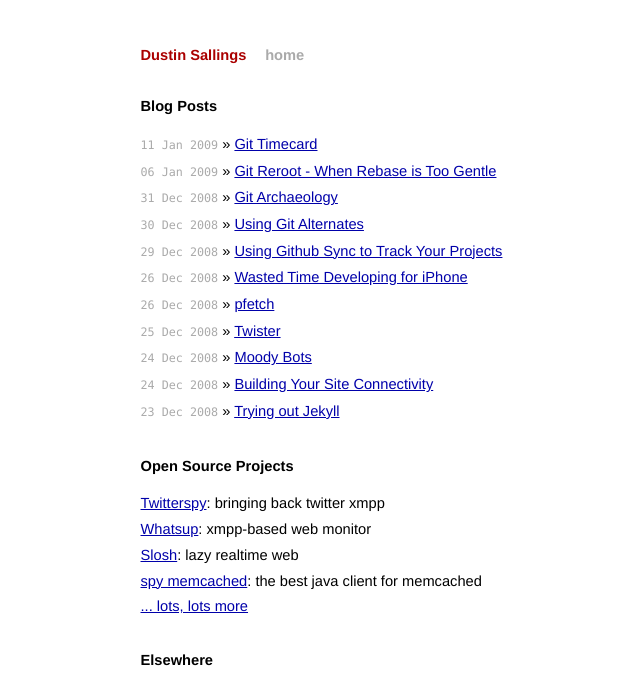
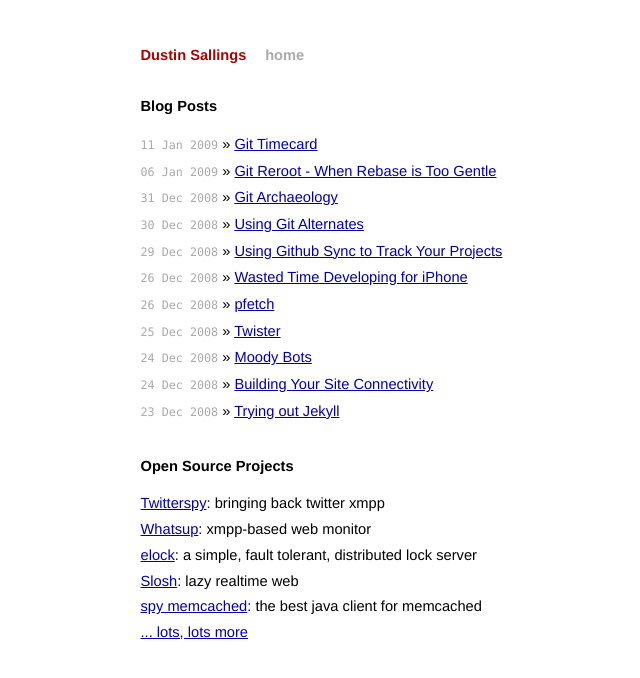
Before and after one commit to dustin/dustin.sallings.org, a Jekyll site: the page built from index.html, in a window 1280 px wide. Shown: the top 678 px of the page, without its empty margins (206-846 px from the left). Built offline with Jekyll 4.4.1, drawn with Linux system fonts in a browser that asks for light colours.

Commit message:
Link to elock.

```diff
--- a/index.html
+++ b/index.html
@@ -17,6 +17,7 @@
   <ul class="posts">
 		<li><a href="twitterspy/">Twitterspy</a>: bringing back twitter xmpp</li>
 		<li><a href="whatsup/">Whatsup</a>: xmpp-based web monitor</li>
+		<li><a href="elock/">elock</a>: a simple, fault tolerant, distributed lock server</li>
 		<li><a href="http://github.com/dustin/slosh/">Slosh</a>: lazy realtime web</li>
 		<li><a href="http://code.google.com/p/spymemcached/">spy memcached</a>:
 			the best java client for memcached
```
